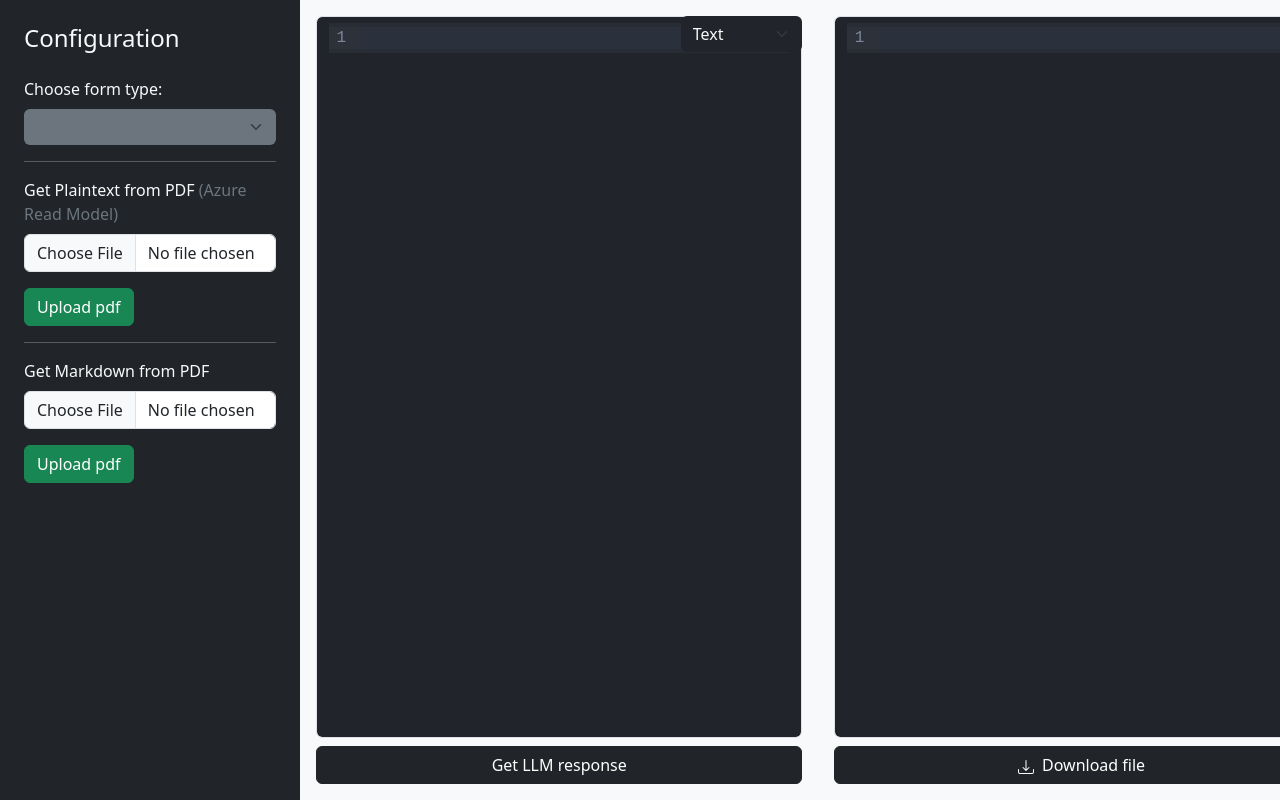
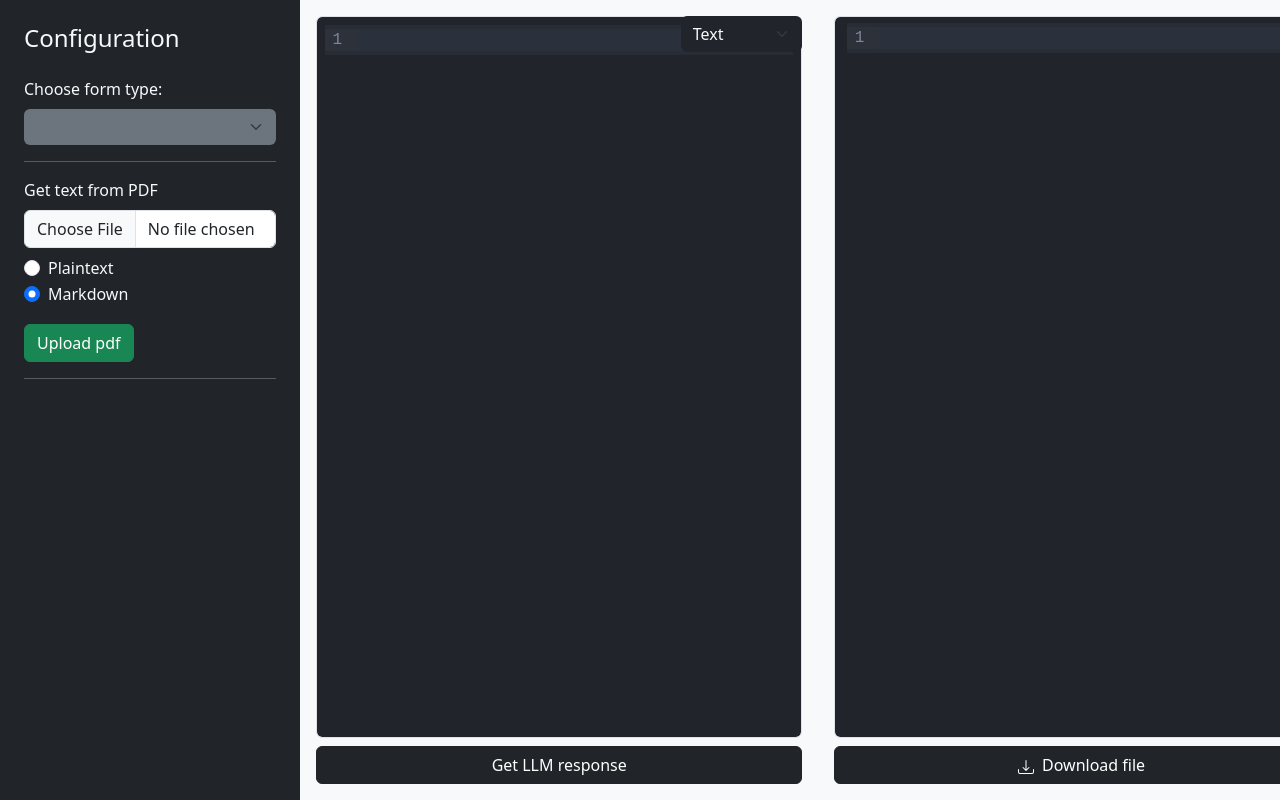
Before and after one commit to rn-varun/pdf-to-md, a React (Vite) app: page / in a window 1280 px wide. Shown: the top 800 px of the page. Built offline with nearby package versions, Linux system fonts and the light colour scheme.

Commit message:
radio buttons added (withou api call functionalty setup)

```diff
--- a/src/components/InputTextarea.tsx
+++ b/src/components/InputTextarea.tsx
@@ -47,7 +47,7 @@ const Textarea = ({
           resize: "none",
           overflow: "auto",
         }}
-        className="form-control"
+        className="form-control p-2"
         value={pdfToMdOutput || text}
         onChange={(e) => {
           setText(e);
@@ -68,7 +68,7 @@ const Textarea = ({
           resize: "none",
           overflow: "auto",
         }}
-        className="rounded-3"
+        className="rounded-3 p-4"
       />
     ),
     "PDF Preview": (
--- a/src/components/Sidebar.tsx
+++ b/src/components/Sidebar.tsx
@@ -13,7 +13,7 @@ interface SidebarProps {
 const Sidebar = ({ setFormName, setPdfToMdOutput, setUploadedPDF, formName }: SidebarProps) => {
 
     const [formTypes, setFormTypes] = useState(["", "Transmittal", "W2", "fk1", "f1099"]);
-    const [selectedTextType, setSelectedTextType] = useState("textTypes[0]");
+    const [textType, setTextType] = useState("");
     const [pdfFile, setPdfFile] = useState<File | null>(null);
 
 
@@ -67,17 +67,31 @@ const Sidebar = ({ setFormName, setPdfToMdOutput, setUploadedPDF, formName }: Si
 
                 <div className="mb-3">
                     <label htmlFor='inputFormFile' className="font-weight-bold text-light mb-2 form-label">
-                        Get Plaintext from PDF <span className="text-secondary">(Azure Read Model)</span>
+                        Get text from {formName} PDF
                     </label>
                     <input id="inputFormFile" className="form-control" type="file" onChange={handleFileUpload} />
+                    <div className="form-check mt-2">
+                        <input className="form-check-input" type="radio" name="flexRadioDefault" id="flexRadioDefault1" />
+                        <label className="form-check-label" htmlFor="flexRadioDefault1">
+                            Plaintext
+                        </label>
+                    </div>
+                    <div className="form-check">
+                        <input className="form-check-input" type="radio" name="flexRadioDefault" id="flexRadioDefault2" checked />
+                        <label className="form-check-label" htmlFor="flexRadioDefault2">
+                            Markdown
+                        </label>
+                    </div>
+
                     <button className="btn btn-success mt-3" onClick={() => {
-                        plainText({pdfFile, setPdfToMdOutput})
+                        plainText({ pdfFile, setPdfToMdOutput })
                     }}>Upload pdf</button>
                 </div>
                 <hr className="border-light" />
-                <div className="mb-3">
+                {/* UPLOAD PDF TO MARKDOWN */}
+                {/* <div className="mb-3">
                     <label htmlFor='inputFormFile' className="font-weight-bold text-light mb-2 form-label">
-                        Get Markdown from PDF
+                        Get Markdown from {formName} PDF
                     </label>
                     <input id="inputFormFile" className="form-control" type="file" onChange={handleFileUpload} />
                     <button className="btn btn-success mt-3" onClick={async () => {
@@ -93,7 +107,7 @@ const Sidebar = ({ setFormName, setPdfToMdOutput, setUploadedPDF, formName }: Si
                             }
                         }
                     }}>Upload pdf</button>
-                </div>
+                </div> */}
             </div>
         </div>
     );
```
